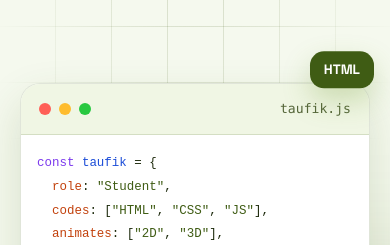
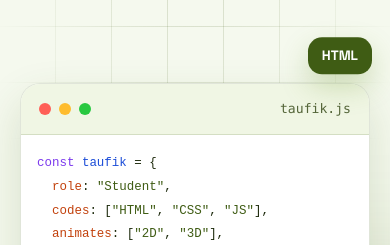
Before and after one commit to ofikopik/Portofolioku, a plain HTML site: page index.html in a window 390 px wide. Shown: the part 599-844 px from the top of the page. Drawn offline with Linux system fonts and the light colour scheme.

Commit message:
Move HTML chip so it does not cover the file name on phones
Co-Authored-By: Claude Sonnet 5.5 <noreply@anthropic.com>
Claude-Session: https://claude.ai/code/session_01FfLtstPbAfdUGbcpHDjNG3

```diff
--- a/style.css
+++ b/style.css
@@ -1124,7 +1124,7 @@ html.lock { overflow: hidden; }
     .hero-visual { margin-top: 38px; }
     .code-card pre { padding: 16px 16px 20px; font-size: 0.78rem; line-height: 1.75; }
     .chip { padding: 7px 14px; font-size: 0.85rem; }
-    .chip-1 { top: -22px; right: -4px; }
+    .chip-1 { top: -36px; right: -2px; }
     .chip-2 { bottom: -24px; left: 6%; }
     .chip-3 { bottom: -24px; right: 6%; }
 
```
